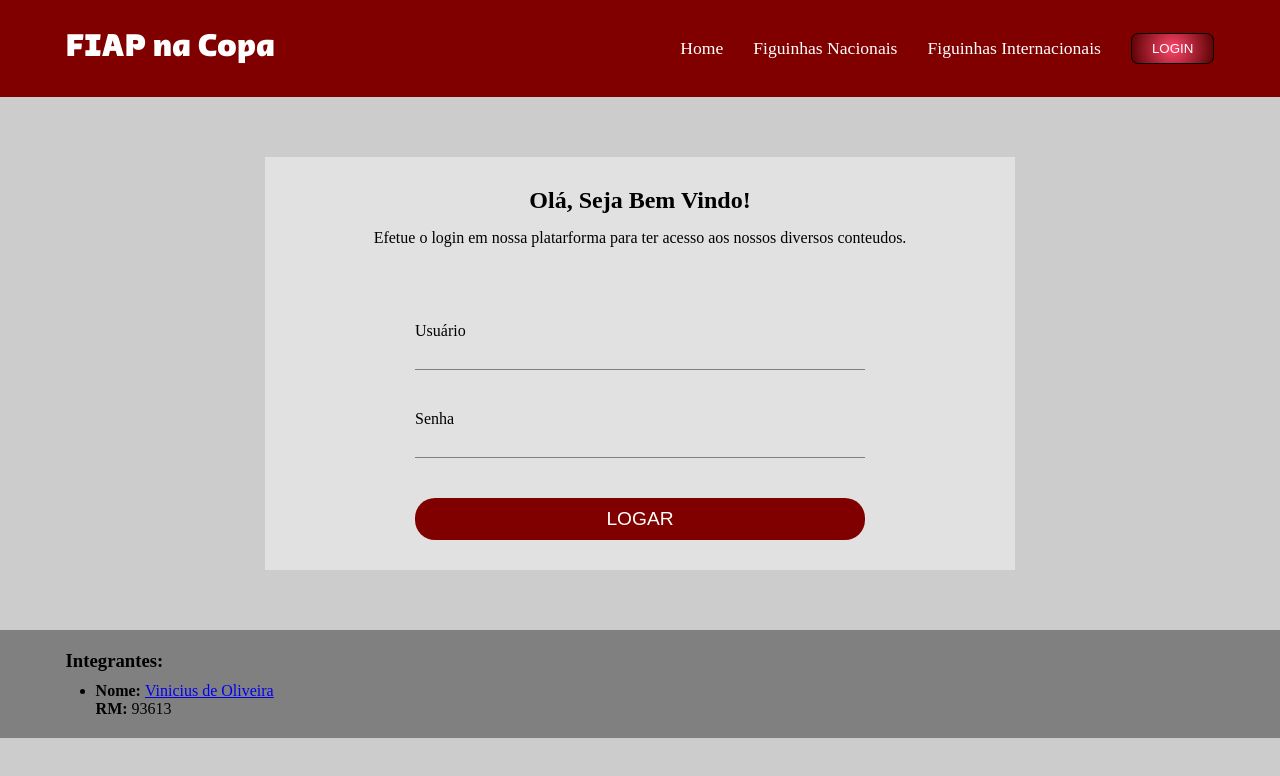
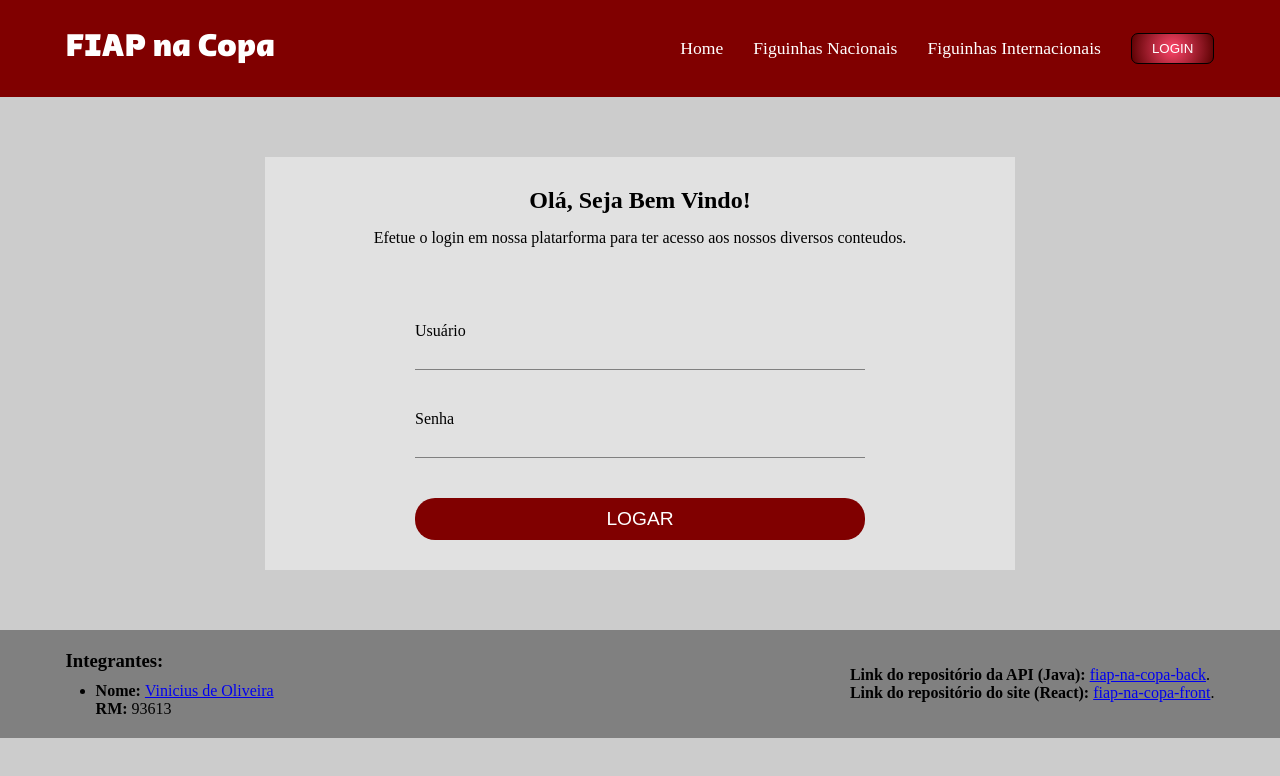
Before and after one commit to ViniOlr/fiap-na-copa-front, a React (Create React App) app: page /login in a window 1280 px wide. Shown: the top 776 px of the page. Built offline with nearby package versions, Linux system fonts and the light colour scheme.

Commit message:
Adicionando links dos repositórios

```diff
--- a/src/Components/Footer/Footer.jsx
+++ b/src/Components/Footer/Footer.jsx
@@ -15,6 +15,10 @@ function Footer() {
                     </li>
                 </ul>
             </div>
+            <div className="repos">
+                <p><b>Link do repositório da API (Java): </b><a href="https://github.com/ViniOlr/fiap-na-copa-back" target="_blank" rel="noreferrer">fiap-na-copa-back</a>.</p>
+                <p><b>Link do repositório do site (React): </b><a href="https://github.com/ViniOlr/fiap-na-copa-front" target="_blank" rel="noreferrer">fiap-na-copa-front</a>.</p>
+            </div>
         </Container>
     </SectionFooter>
   );
--- a/src/style/styled.js
+++ b/src/style/styled.js
@@ -218,6 +218,11 @@ export const SectionFooter = styled.footer`
     padding: 20px 0;
     position: relative;
     bottom: 0;
+    > div {
+        display: flex;
+        justify-content: space-between;
+        align-items: center;
+    }
     .integrantes {
         ul {
             margin: 10px 0 0 30px;
```
